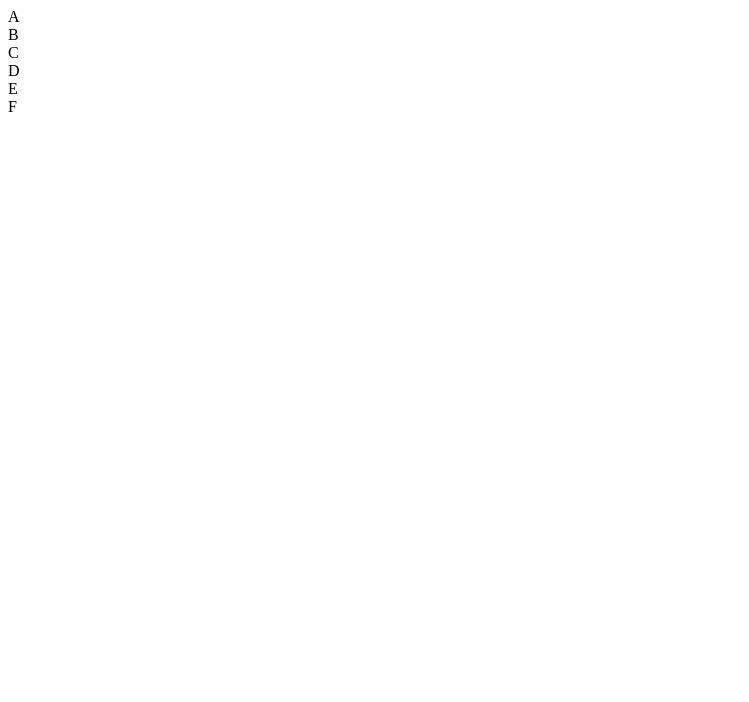
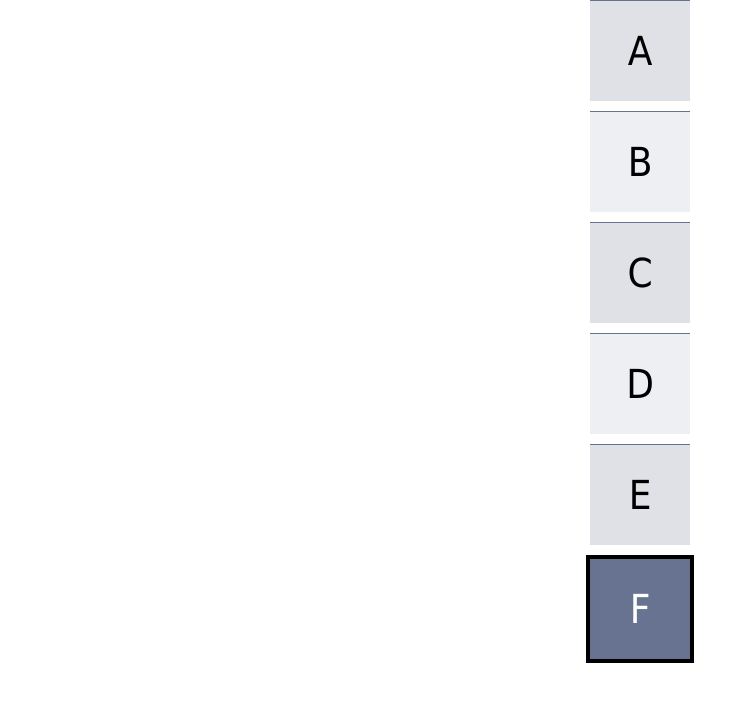
Before and after one commit to ndebnam1/project1, a plain HTML site: page index.html in a window 1280 px wide. Shown: the whole page, without its empty margins (0-749 px from the left). Drawn offline with Linux system fonts and the light colour scheme.

Commit message:
Added Kristas Style A and B to the index.html file

```diff
--- a/index.html
+++ b/index.html
@@ -4,6 +4,7 @@
     <head>
         <meta charset="UTF-8">
         <meta name="viewport" content="width=device-width, initial-scale=1.0">
+        <link rel="stylesheet" href="styleA.css">
         <title>Project1</title>
     </head>
 
--- a/styleA.css
+++ b/styleA.css
@@ -0,0 +1,40 @@
+body {
+            margin: 0;
+            padding: 0;
+            display: flex;
+            flex-direction: column;
+            align-items: center;
+            justify-content: space-between;
+            height: 100vh;
+            background-color: #ffffff;
+        }
+
+        .container {
+            display: flex;
+            flex-direction: column;
+            align-items: center;
+            gap: 10px;
+        }
+
+        .box {
+            width: 100px;
+            height: 100px;
+            border-top: 1px solid #687291;
+            text-align: center;
+            font-family: Tahoma, sans-serif;
+            font-size: 40px;
+            display: flex;
+            align-items: center;
+            justify-content: center;
+            background-color: #eeeff2;
+        }
+
+        .box:nth-child(odd) {
+            background-color: #dfe1e7;
+        }
+
+        .box:last-child {
+            border: 4px solid black;
+            background-color: #687291;
+            color: white;
+        }
--- a/styleB.css
+++ b/styleB.css
@@ -0,0 +1,49 @@
+body {
+            margin: 0;
+            padding: 0;
+            display: flex;
+            flex-direction: row;
+            flex-wrap: nowrap;
+            align-items: flex-start;
+            justify-content: flex-start;
+            height: 100vh;
+            background-color: #ffffff;
+        }
+
+        .container {
+            display: flex;
+            flex-direction: row;
+            flex-wrap: nowrap;
+            gap: 10px;
+            align-items: flex-start;
+            justify-content: flex-start;
+            margin: 10px;
+        }
+
+        .box {
+            width: 100px;
+            height: 150px;
+            border-left: 10px dotted #D0D0FF;
+            background-color: #eeeff2;
+            text-align: left;
+            font-family: Tahoma, sans-serif;
+            font-size: 40px;
+            display: flex;
+            align-items: left;
+            justify-content: left;
+            margin-right: 10px;
+            padding: 10px;
+            transition: background-color 0.3s, color 0.3s, cursor 0.3s;
+        }
+
+        .box:last-child {
+            position: absolute;
+            bottom: 10px;
+            right: 10px;
+        }
+
+        .box:hover {
+            cursor: pointer;
+            background-color: yellow;
+            color: goldenrod;
+        }
```
